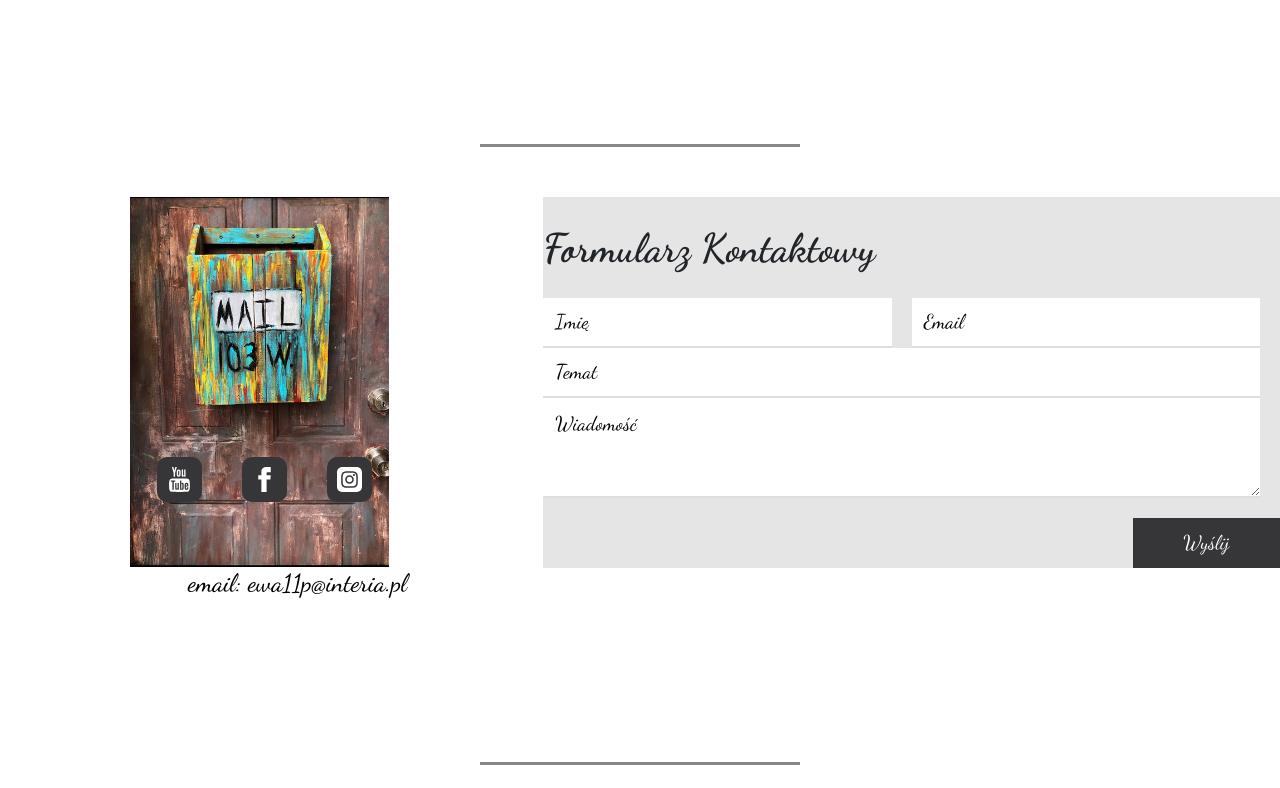
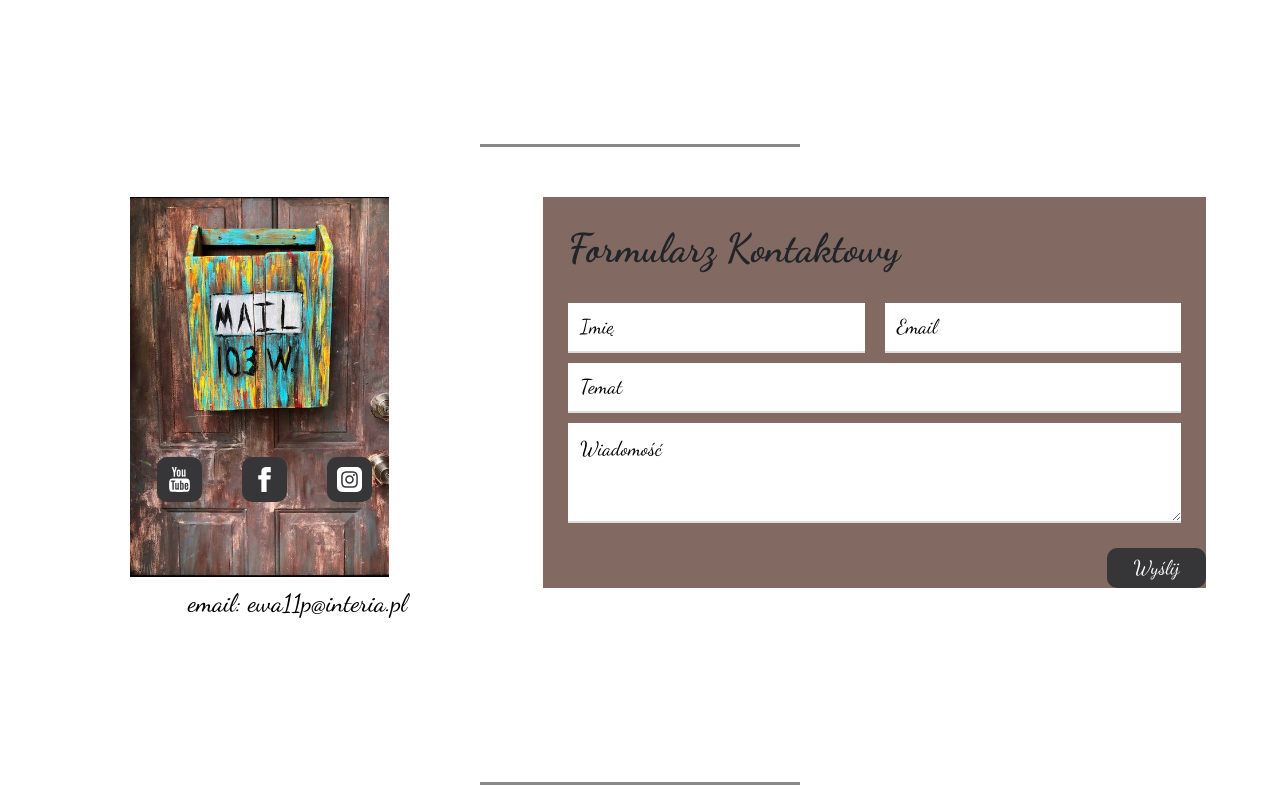
Before and after one commit to joannaj79/Scrapbooking_comercial_project, a website: page index.html in a window 1280 px wide. Shown: the part 1343-2131 px from the top of the page. Drawn offline with nearby package versions, Linux system fonts and the light colour scheme.

Commit message:
Ne veriosn updates

```diff
--- a/src/scss/sections/contactForm.scss
+++ b/src/scss/sections/contactForm.scss
@@ -1,26 +1,29 @@
 .contactFormContainer {
   display: flex;
-  background-color: rgba(0, 0, 0, 0.1);
-  opacity: 1;
+  width: 90%;
+  background-color: #826a63;
 
   .items {
     background-position: center;
     background-repeat: no-repeat;
     background-size: cover;
     width: 100%;
-    min-height: 360px;
+    min-height: 380px;
     margin: 0 auto;
     font-size: 20px;
+    .formTitle {
+      padding-left: 10px;
+    }
   }
   .contactFormWrapper {
     width: 100%;
-
     @include flex-start;
     flex-direction: column;
     .formTitle {
       font-weight: bold;
       display: flex;
       justify-content: flex-start;
+      padding-left: 25px;
     }
     .contactForm {
       display: flex;
@@ -35,8 +38,11 @@
         flex-direction: column;
         justify-content: center;
         width: 100%;
+        padding-left: 20px;
+        background-color: rgb(0, 0, 0, 255);
         .inputWrapper {
           display: flex;
+          padding: 5px;
         }
         .formInput {
           min-height: 50px;
@@ -49,14 +55,16 @@
         }
       }
       .button {
-        height: 50px;
-        width: 20%;
+        height: 40px;
+        width: 15%;
         opacity: 1;
         color: $textColor;
         margin-top: 20px;
         outline: none;
         border: none;
+        border-radius: 10px;
         background-color: $navigationScroll;
+        text-align: center;
         &:hover {
           color: $generalColor;
         }
--- a/src/scss/sections/socialMedia.scss
+++ b/src/scss/sections/socialMedia.scss
@@ -1,7 +1,7 @@
 .socialMedia {
   width: 50%;
   margin: 0 auto;
-  height: 370px;
+  height: 380px;
   background-image: url(../images/formphotos/13.jpeg);
   background-size: cover;
   background-position: center;
```
Also changed, not shown: dist/css/style.css.
